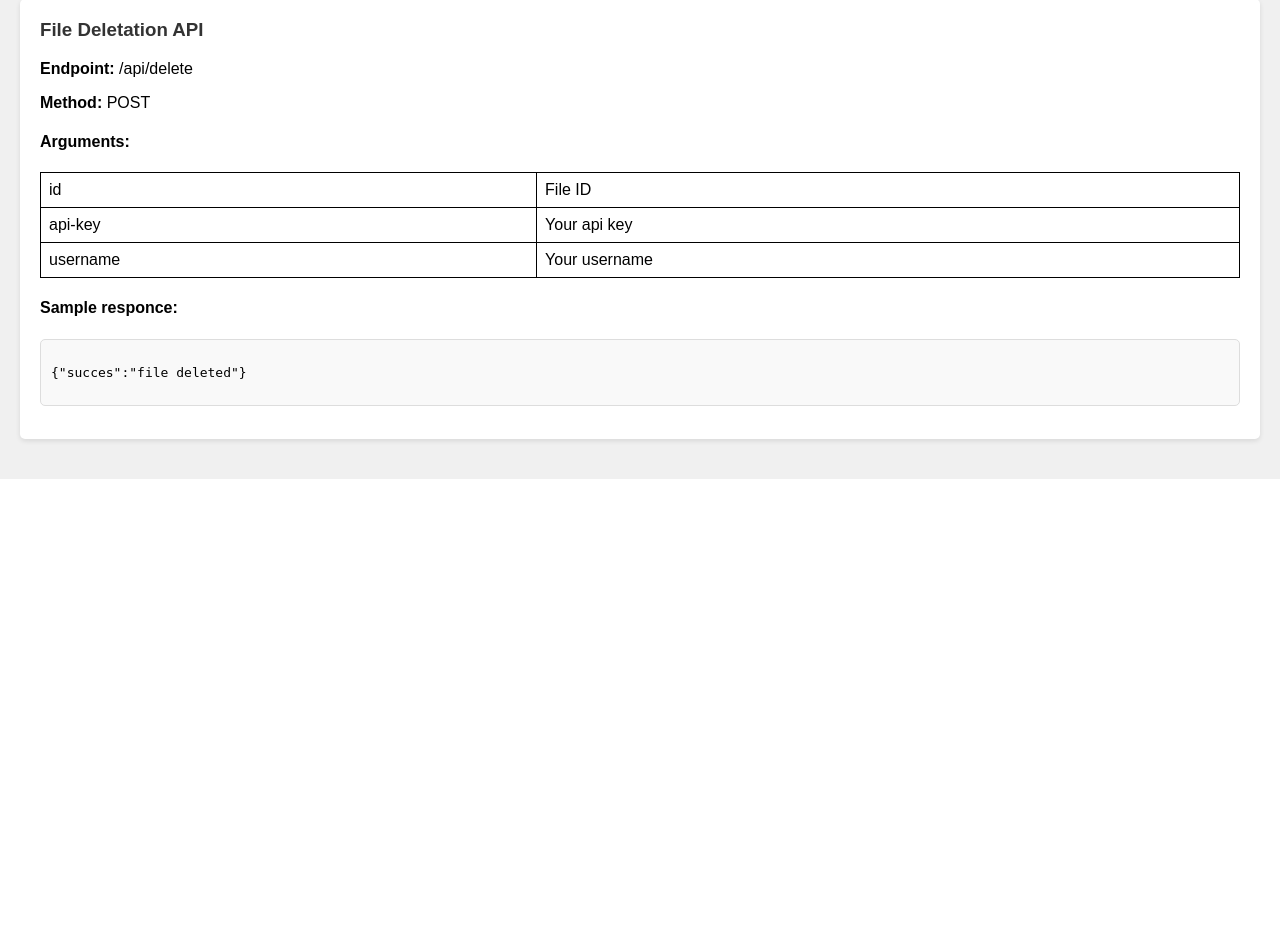
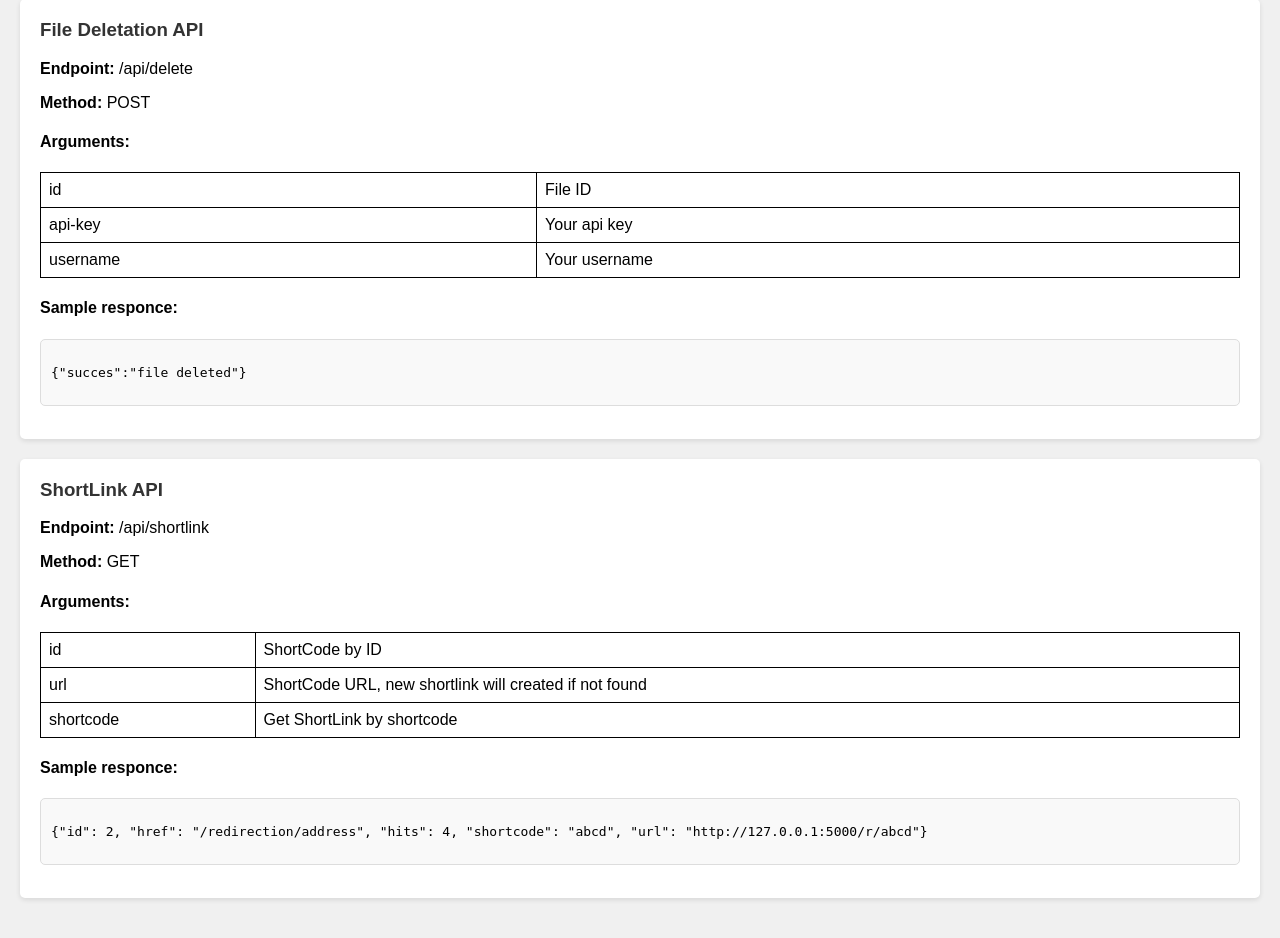
Before and after one commit to Artizote/HTMLify, a Flask app: page /api/ in a window 1280 px wide. Shown: the part 2736-3674 px from the top of the page. Before the commit the page ends 3215 px from the top, so only its background shows below. Run offline with Flask 3, Linux system fonts and the light colour scheme.

Commit message:
Addded ShortLink API, +fix: hit counting in shortlink

```diff
--- a/app.py
+++ b/app.py
@@ -1,7 +1,6 @@
 #HTMLify
 
 from flask import *
-from flask_migrate import *
 from random import randint, shuffle
 from hashlib import md5
 from os import remove, system, path
@@ -28,9 +27,7 @@ app.config["SQLALCHEMY_DATABASE_URI"] = "sqlite:///database.db"
 
 db.init_app(app)
 
-# flask migrate
 
-migrate = Migrate(app, db)
 
 
 reserved_root_paths = {
@@ -230,22 +227,23 @@ def _pastebin_data(id):
 def _link_shortner():
     print("in link shorten")
     shorted = url = None
+    hits = None
     if request.method == "POST":
         url = request.form.get("url")
         if not url:
-            print("no url")
             flash("Please Enter URL")
             return render_template("link-shortner.html")
         shorted = ShortLink.create(url)
+        hits = ShortLink.query.filter_by(href=url).first().visits
     print(shorted, url)
-    return render_template("link-shortner.html", shorted=shorted, url=url)
+    return render_template("link-shortner.html", shorted=shorted, hits=hits, url=url)
 
 @app.route("/r/<shortcode>")
 def _short_redirection(shortcode):
     link = ShortLink.get(shortcode)
     if link:
         link.hit()
-        return redirect(link.href, 301)
+        return redirect(link.href, 302)
     return "<h1>404</h1>", 404
 
 @app.route("/revision/<int:id>")
@@ -513,6 +511,30 @@ def _api_edit():
     db.session.commit()
 
     return json.dumps({"success": str(len(new_content))+" bytes written"}), 200, {"Content-type": "text/json encoding=utf-8"}
+
+@app.route("/api/shortlink")
+def _api_shortlink():
+    shortlink = None
+    if id := request.args.get("id"):
+        shortlink = ShortLink.query.filter_by(id=id).first()
+        if not shortlink:
+            return json.dumps({"error":"ShorLink Not Found"}), 200, {"Content-type": "text/json encoding=utf-8"}
+    if url := request.args.get("url"):
+        shortlink = ShortLink.get(ShortLink.create(url))
+    if shortcode := request.args.get("shortcode"):
+        shortlink = ShortLink.get(shortcode)
+    if not shortlink:
+            return json.dumps({"error":"Invalid Arguments"}), 200, {"Content-type": "text/json encoding=utf-8"}
+    res = {
+        "id": shortlink.id,
+        "href": shortlink.href,
+        "hits": shortlink.visits,
+        "shortcode": shortlink.short,
+        "url": request.scheme + "://" + request.host+ "/r/" + shortlink.short,
+    }
+    return json.dumps(res), 200, {"Content-type": "text/json encoding=utf-8"}
+
+
 
 @app.route("/map/")
 def _map():
--- a/config.py
+++ b/config.py
@@ -3,3 +3,4 @@ SESSION_TOKENS_LIMIT=1024
 MAX_FILE_UPLOAD_LIMIT=32
 GIT_COMMAND_PATH = "git"
 MAX_FILES_ON_HOME = 128
+SEARCH_INDEXING_TIME_DELAY = 5
--- a/endpoints.json
+++ b/endpoints.json
@@ -141,6 +141,28 @@
     }
 ],
 "sample-output": "{\"succes\":\"file deleted\"}"
+},{
+"name": "ShortLink API",
+"route": "/api/shortlink",
+"method": "GET",
+"responce": "json",
+"args": [
+    {
+        "arg": "id",
+        "desc": "ShortCode by ID"
+    },
+    {
+        "arg": "url",
+        "desc": "ShortCode URL, new shortlink will created if not found"
+    },
+    {
+        "arg": "shortcode",
+        "desc": "Get ShortLink by shortcode"
+    }
+],
+"sample-output": "{\"id\": 2, \"href\": \"/redirection/address\", \"hits\": 4, \"shortcode\": \"abcd\", \"url\": \"http://127.0.0.1:5000/r/abcd\"}"
+
 }
+
 ]
 }
--- a/requirements.txt
+++ b/requirements.txt
@@ -1,5 +1,5 @@
 flask
 flask_sqlalchemy
-flask_migrate
 requests
 pygments
+peewee
--- a/setup.py
+++ b/setup.py
@@ -6,7 +6,7 @@ try:
     from app import app, db
     with app.app_context():
         db.create_all()
-    i = input("all things set, run the app with \"flask run\", \"python app.py\" or python3 run press enter to exit , r for run the app")
+    i = input("all things set, run the app with \"flask run\", \"python app.py\" or python3 run press enter to exit , r for run the app\n")
     if i == "r":
         system("flask run")
 except:
@@ -18,6 +18,7 @@ except:
     print("packags installed\nmaking required directories")
     system("mkdir media")
     system("mkdir media/dp")
+    system("mkdir instance")
 #    print("genrating a secue key..")
 #    key = ""
 #    for _ in range(256):
--- a/templates/link-shortner.html
+++ b/templates/link-shortner.html
@@ -74,6 +74,8 @@ input[type="submit"]:hover {
 <h3>Shortened URL:</h3>
 <input type="text" id="shortUrl" value="{{ request.scheme }}://{{ request.host }}/r/{{ shorted }}" readonly>
 </div>
+<br>
+<h3>Total hits: {{ hits }}</h3>
 {% endif %}
 </div>
 
```
Also changed, not shown: search_engine.py (+5 -2 lines).
